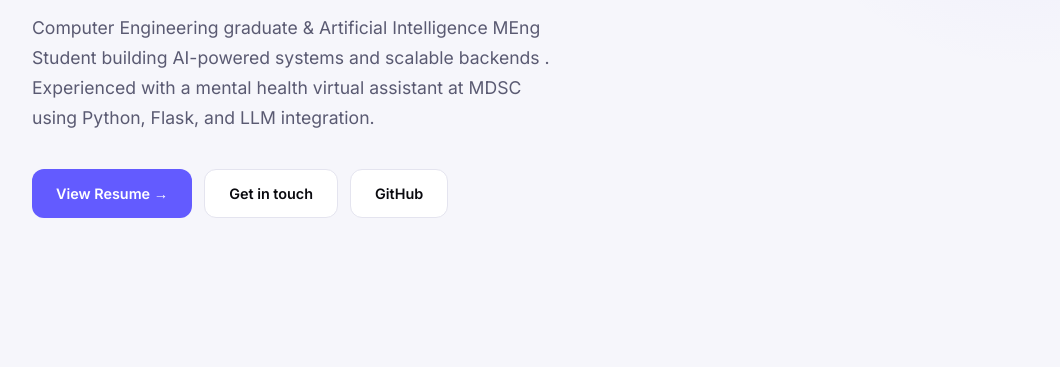
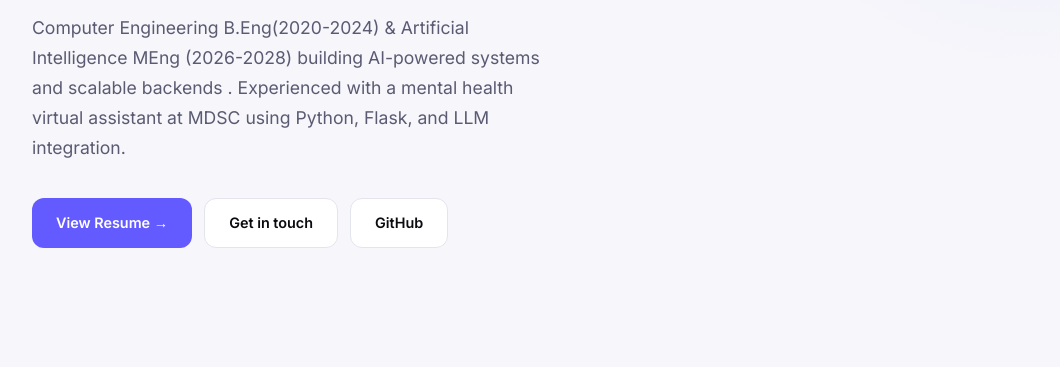
Before and after one commit to srzi/portfolio, a plain HTML site: page index.html in a window 1280 px wide. Shown: the part 425-792 px from the top of the page, without its empty margins (152-1212 px from the left). Drawn offline with Linux system fonts and the light colour scheme.

Commit message:
Update index.html

```diff
--- a/index.html
+++ b/index.html
@@ -470,8 +470,9 @@
         Open to new grad roles
       </div>
       <h1>Sara Armanazi<br><em>Computer Engineer</em></h1>
+
       <p class="hero-sub">
-        Computer Engineering graduate & Artificial Intelligence MEng Student building AI-powered systems and scalable backends .
+        Computer Engineering B.Eng(2020-2024) & Artificial Intelligence MEng (2026-2028) building AI-powered systems and scalable backends .
         Experienced with a mental health virtual assistant at MDSC using Python, Flask, and LLM integration.
       </p>
       <div class="hero-actions">
```
